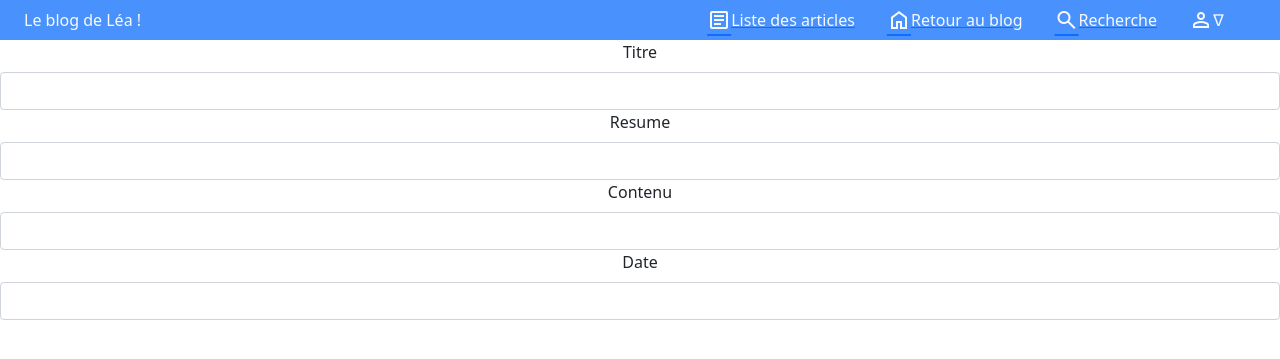
After one commit to mohamed25100/blog-de-lea, a Symfony app: template templates/article/renew.html.twig in a window 1280 px wide. The commit adds this page. Shown: the top 359 px of the page. Run offline with Twig, Linux system fonts and the light colour scheme; the template is opened without the code that fills it, so the values that code supplies are empty; form fields are guessed from the names that the template uses; some libraries are stand-ins or nearby versions.

Commit message:
blog v1.0

```diff
--- a/public/css/style.css
+++ b/public/css/style.css
@@ -10,3 +10,6 @@ textarea{
     width: 80vw;
     min-height: 200px;
 }
+button{
+    background-color: #77DD77;
+}
--- /dev/null
+++ b/templates/article/renew.html.twig
@@ -0,0 +1,44 @@
+{% extends 'base.html.twig' %}
+
+{% block title %}Hello ArticleController!{% endblock %}
+
+{% block body %}
+
+
+<main class="text-center">
+
+{# {{ form_start(form) }}
+    {{ form_row(form.Titre) }}
+    {{ form_row(form.Resume) }}
+    {{ form_row(form.Contenu) }}
+    {{ form_row(form.Date) }}
+
+{{ form_end(form) }} #}
+
+
+    {{ form_start(form) }}
+        <div>
+        {{ form_label(form.Titre) }}<br>
+        {{ form_widget(form.Titre) }}
+        </div>
+        <div>
+        {{ form_label(form.Resume) }}<br>
+        {{ form_widget(form.Resume) }}
+        </div>
+        <div>
+        {{ form_label(form.Contenu) }}<br>
+        {{ form_widget(form.Contenu) }}
+        </div>
+        <div>
+        {{ form_label(form.Date) }}<br>
+        {{ form_widget(form.Date) }}
+        </div>
+
+        {# <div>{{ form_rest(form) }}</div> #}<br>
+    {{ form_end(form) }}
+
+
+</main>
+
+
+{% endblock %}
```
Also changed, not shown: src/Controller/ArticleController.php (+23 -18 lines), README.md.
